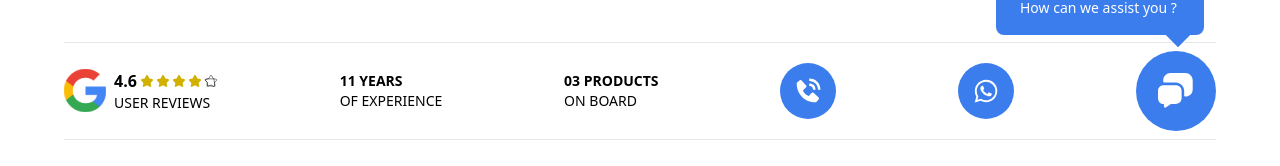
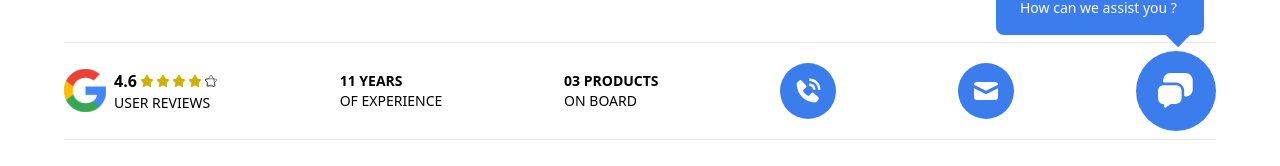
Before and after one commit to MCABEE/McAbee_Main_Website, a Next.js app: page / in a window 1280 px wide. Shown: the part 555-721 px from the top of the page. Built offline with nearby package versions, Linux system fonts and the light colour scheme.

Commit message:
mail icon updated

```diff
--- a/src/components/InfoSection.jsx
+++ b/src/components/InfoSection.jsx
@@ -1,5 +1,6 @@
 import Image from "next/image";
-import { BiSolidPhoneCall, BiLogoWhatsapp } from "react-icons/bi";
+import { BiSolidPhoneCall } from "react-icons/bi";
+import { HiMail } from "react-icons/hi";
 const InfoSection = () => {
   return (
     <section className="pt-5 sm:py-3 sm:px-8">
@@ -48,7 +49,7 @@ const InfoSection = () => {
           </div>
           {/* WhatsApp */}
           <div className="h-14 w-14 hidden md:flex items-center justify-center rounded-full  text-white text-3xl bg-app-blue cursor-pointer">
-            <BiLogoWhatsapp />
+            <HiMail />
           </div>
           {/* Message */}
           <div className="h-20 w-20 hidden md:flex items-center justify-center rounded-full bg-app-blue cursor-pointer">
@@ -77,7 +78,7 @@ const InfoSection = () => {
         </div>
         {/* WhatsApp */}
         <div className="h-14 w-14 flex items-center justify-center rounded-full  text-white text-3xl bg-app-blue cursor-pointer">
-          <BiLogoWhatsapp />
+          <HiMail />
         </div>
         {/* Message */}
         <div className="h-14 w-14 hover:scale-125 transition-all flex items-center justify-center rounded-full bg-app-blue cursor-pointer">
```
Also changed, not shown: public/assets/icons/icon-calling.svg (deleted), public/assets/icons/icon-whatsapp.svg (deleted).
